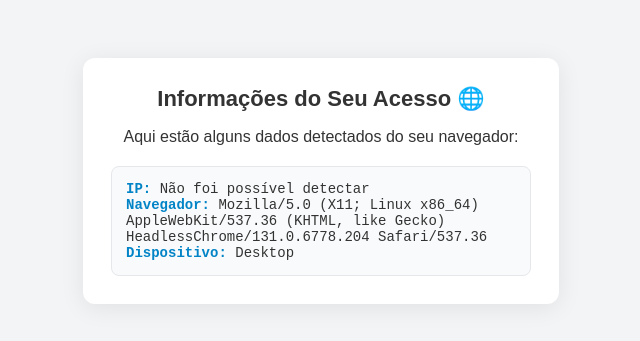
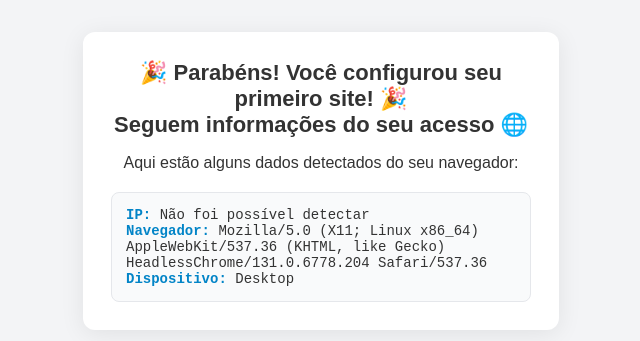
Before and after one commit to rvieiracosta/aulas-estagio, a plain HTML site: page site-azure-nginx/index.html in a window 1280 px wide. Shown: the part 219-560 px from the top of the page, without its empty margins (319-959 px from the left). Drawn offline with Linux system fonts and the light colour scheme; no server answers.

Commit message:
Atualizando Titulo e cabecalho

```diff
--- a/site-azure-nginx/index.html
+++ b/site-azure-nginx/index.html
@@ -3,7 +3,7 @@
 <head>
   <meta charset="utf-8" />
   <meta name="viewport" content="width=device-width, initial-scale=1" />
-  <title>Parábens, você conseguiu configurar seu primeiro site. Segue Informações do Seu Acesso</title>
+  <title>Aula Nginx Estagio</title>
 
   <style>
     body {
@@ -45,7 +45,7 @@
 </head>
 <body>
   <div class="card">
-    <h1>Informações do Seu Acesso 🌐</h1>
+    <h1>🎉 Parabéns! Você configurou seu primeiro site! 🎉<br>Seguem informações do seu acesso 🌐</h1>
     <p>Aqui estão alguns dados detectados do seu navegador:</p>
 
     <div class="info">
```
